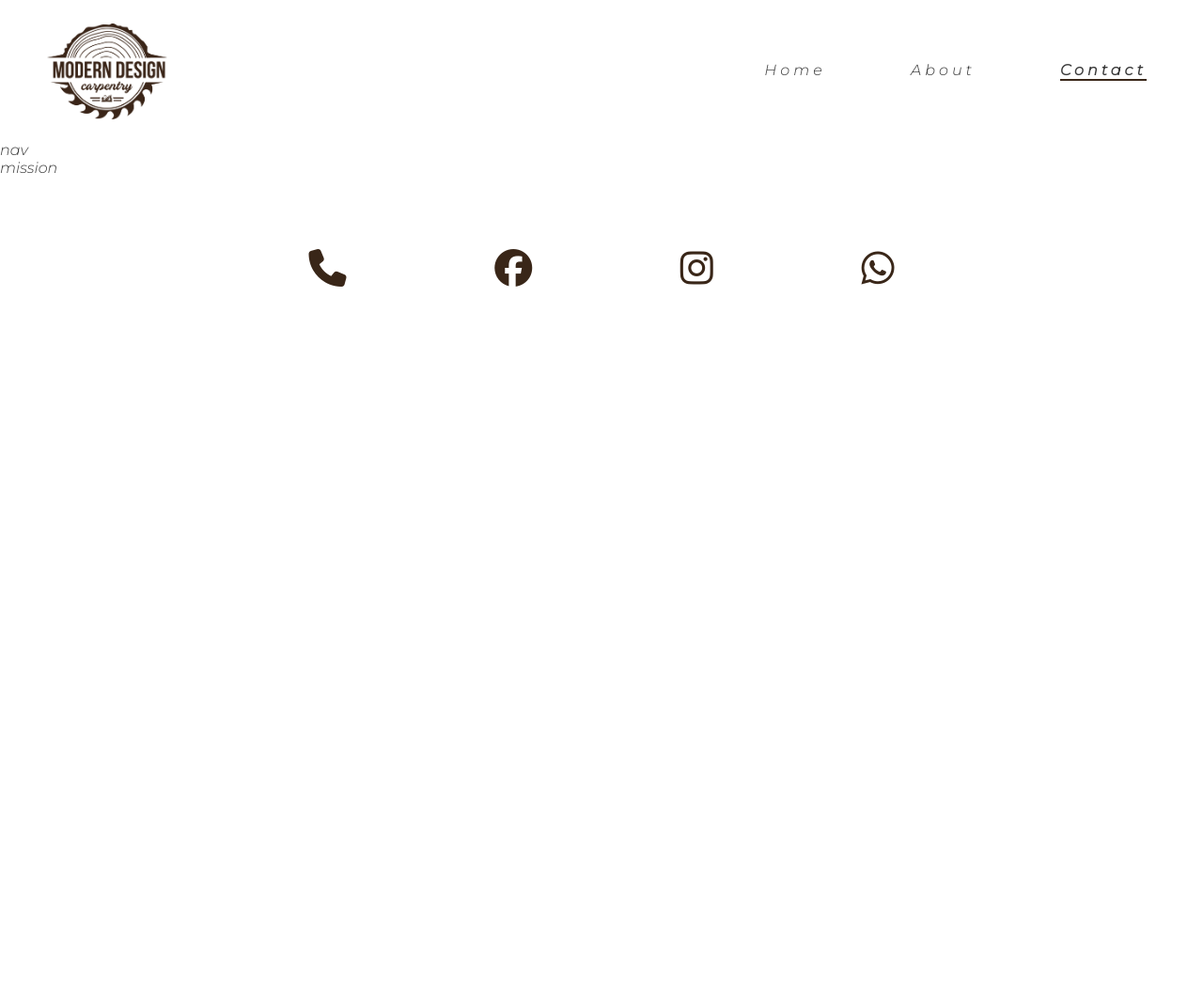
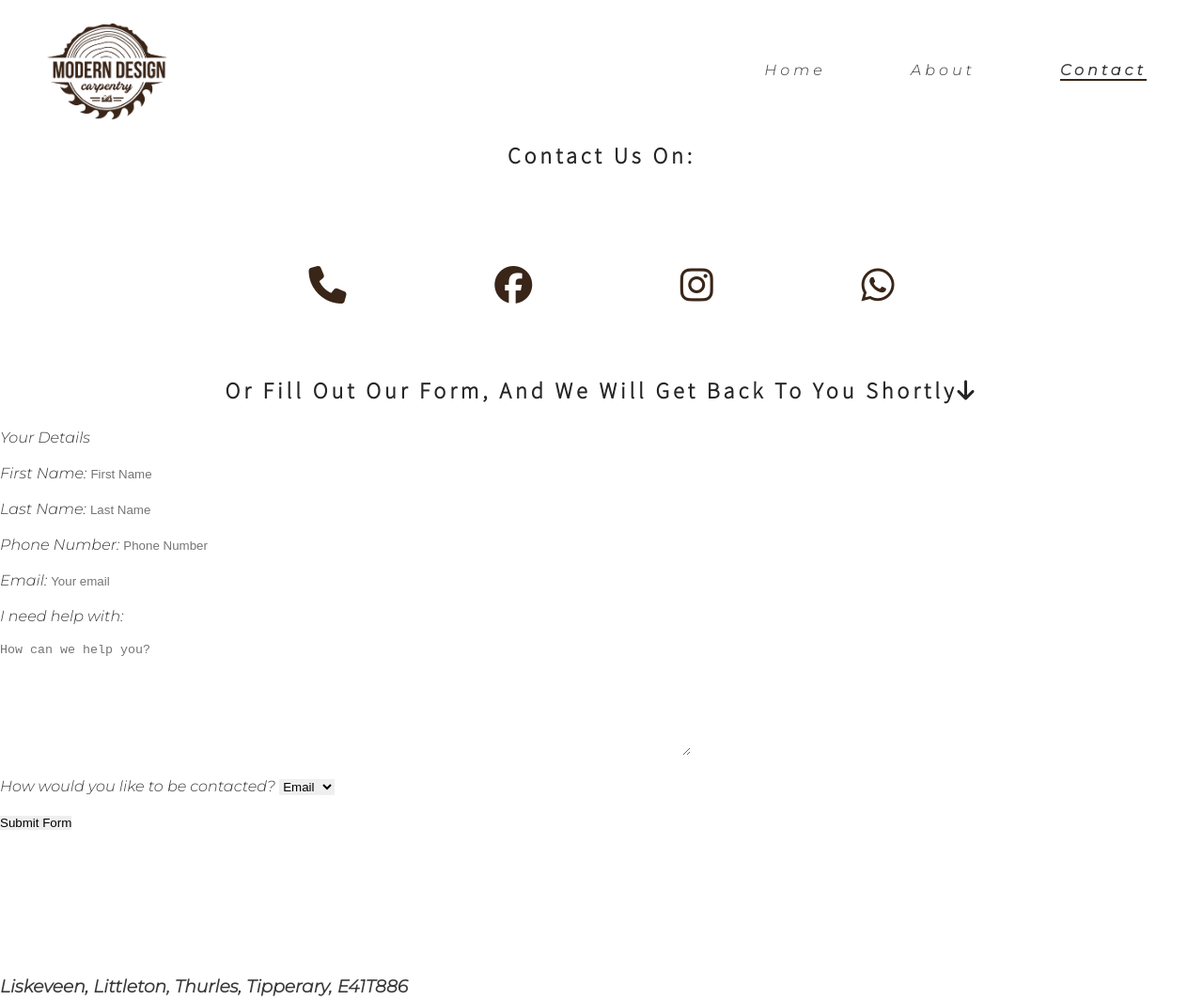
Before and after one commit to IvanildeSLacey/1stModernDesignCarpentry, a plain HTML site: page contactus.html in a window 1280 px wide. Shown: the top 1064 px of the page at 94% size. Before the commit the page ends 800 px from the top, so only its background shows below. Drawn offline with Linux system fonts and the light colour scheme; grey boxes are pictures that could not be loaded.

Commit message:
Add contact us form and address

```diff
--- a/contactus.html
+++ b/contactus.html
@@ -29,8 +29,68 @@
       </ul>
     </nav>
   </header>
-  <section>nav</section>
-  <section>mission</section>
+  <section>
+    <h2 id="contact-us">Contact us on:</h2>
+    <ul class="social-networks">
+        <li id="call">
+            <a href="tel:353877699962" target="_blank" rel="noopeneer" aria-label="Call us on 0877699962"><i class="fa-solid fa-phone"></i></a>
+        </li>
+        <li id="facebook">
+            <a href="https://www.facebook.com/profile.php?id=100071893128347" target="_blank" rel="noopener" aria-label="Visit our facebook page (link opens in a new tab)"><i class="fa-brands fa-facebook"></i></a>
+        </li>
+        <li id="instagram">
+            <a href="https://www.instagram.com/mdesigncarpentry/" target="_blank" rel="noopener" aria-label="Check out our instagram page (link opens in a new tab)"><i class="fa-brands fa-instagram"></i></a>
+        </li>
+        <li id="whatsapp">
+            <a href="https://wa.me/353877699962" target="_blank" rel="noopener" aria-label="Contact us on whatsapp (opens in a new tab)"><i class="fa-brands fa-whatsapp"></i></a>
+        </li>
+    </ul>
+</section>
+<section>
+    <form action="https://api.web3forms.com/submit" method="POST">
+
+        <input type="hidden" name="access_key" value="c743fd89-c217-44c0-92c8-9bab35daa6d2">
+
+        <h2>Or fill out our form, and we will get back to you shortly<i class="fa-solid fa-arrow-down"></i></h2>
+        <fieldset class="form-section">
+            <legend>Your Details</legend><br>
+            <div>
+                <label for="fname">First Name: </label>
+                <input id="fname" type="text" name="fname" placeholder="First Name" class="text-input" required>
+            </div><br>
+            <div>
+                <label for="lname">Last Name: </label>
+                <input id="lname" type="text" name="lname" placeholder="Last Name" class="text-input" required>
+            </div><br>
+            <div>
+                <label for="phone-number">Phone Number: </label>
+                <input id="phone-number" type="tel" name="phone-number" placeholder="Phone Number" class="text-input" required>
+            </div><br>
+            <div>
+                <label for="email-address">Email: </label>
+                <input id="email-address" type="email" name="email-address" placeholder="Your email" class="text-input" required>
+            </div><br>
+
+            <div>
+                <label for="looking-for">I need help with: </label><br><br>
+                <textarea rows="8" cols="90" class="write-box" placeholder="How can we help you?"></textarea><br><br>
+            </div>
+            <div>
+                <label for="contact-preference">How would you like to be contacted? </label>
+                <select id="contat-preference" name="contact-preference" required>
+                    <option value="pref-email">Email </option>
+                    <option value="pref-phone">Phone</option>
+                </select>
+            </div><br>
+            <input type="hidden" name="redirect" value="https://web3forms.com/success">
+            <button type="submit" class="submit">Submit Form</button>
+        </fieldset>
+    </form>
+</section>
+<section id="mapsection">
+        <iframe id="map" aria-label="Google maps address"src="https://www.google.com/maps/embed?pb=!1m18!1m12!1m3!1d38773.015327154724!2d-7.73821775!3d52.60010475!2m3!1f0!2f0!3f0!3m2!1i1024!2i768!4f13.1!3m3!1m2!1s0x485cd01253d83a0b%3A0x45d4f3944f2ed773!2sLiskeveen%2C%20Co.%20Condado%20de%20Tipperary%2C%20E41%20T886!5e0!3m2!1spt-BR!2sie!4v1662388998428!5m2!1spt-BR!2sie"></iframe>
+        <h3 id="address">Liskeveen, Littleton, Thurles, Tipperary, E41T886</h3>
+</section>
   <footer>
     <ul class="social-networks">
         <li id="call">
```
